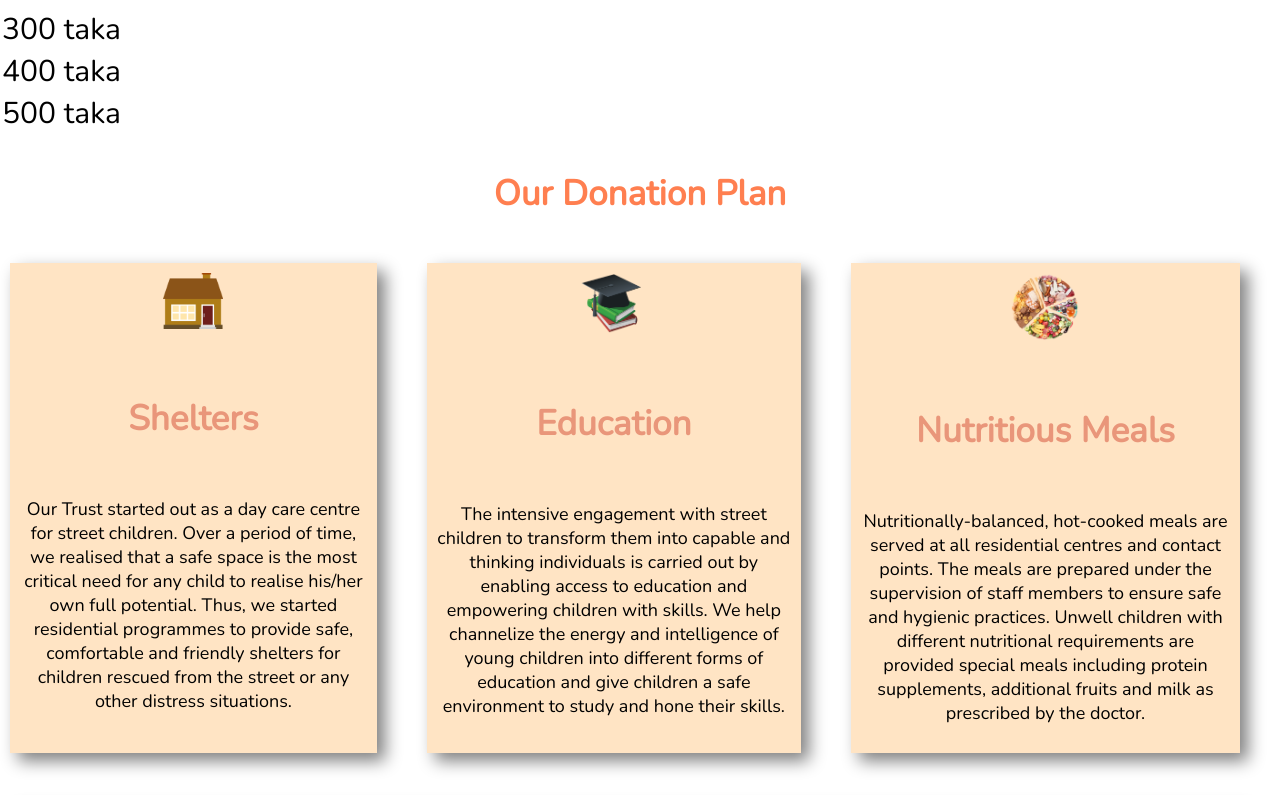
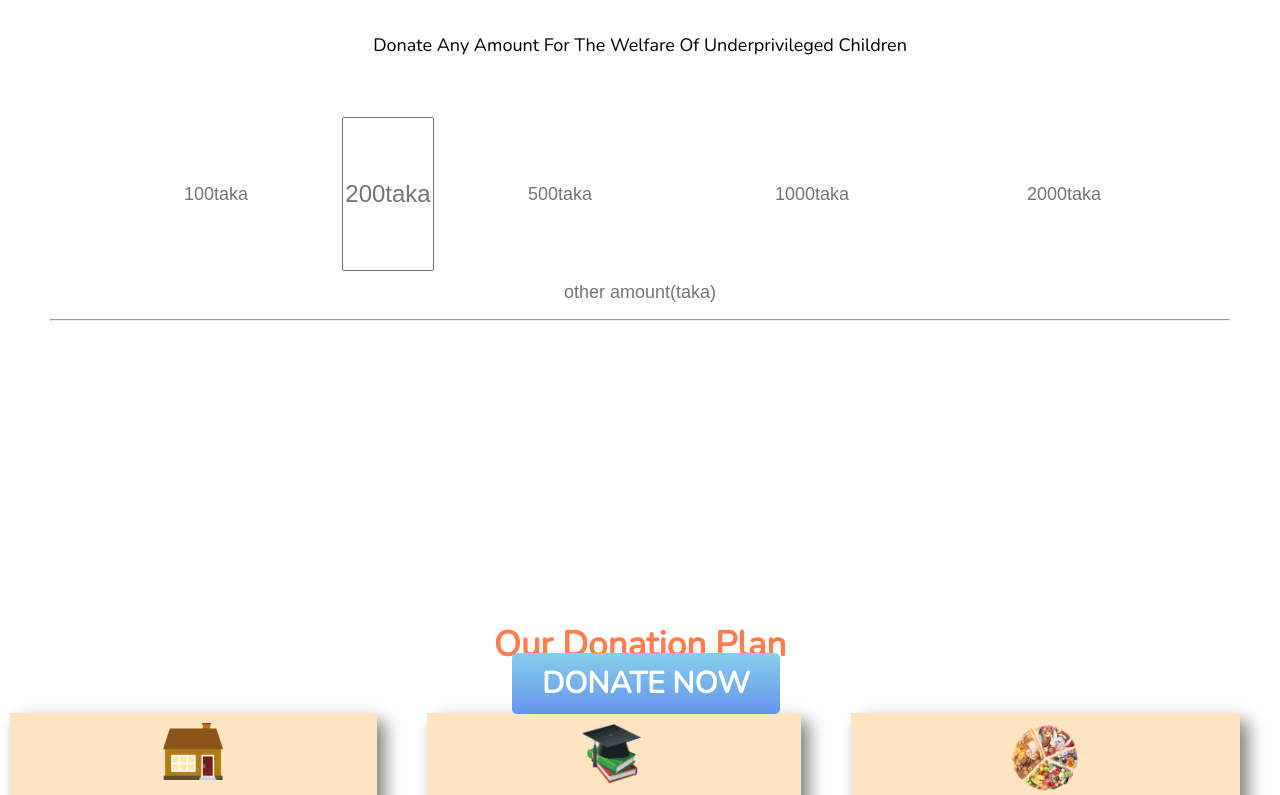
Before and after one commit to ibrahimkhalilullahshafi/Donation, a plain HTML site: page index.html in a window 1280 px wide. Shown: the part 827-1622 px from the top of the page. Drawn offline with nearby package versions, Linux system fonts and the light colour scheme.

Commit message:
first commit

```diff
--- a/index.html
+++ b/index.html
@@ -14,7 +14,7 @@
 
 <body>
     <section>
-        <div>
+        <div class="front-page">
             <h1>In Times Of Need,</h1>
             <h1>Let’s Help Each Other</h1>
             <h3>Muhammad, upon him be peace, said: “Charity does not in any way decrease the wealth and the servant who
@@ -27,11 +27,17 @@
         <div class="donation-amount">
             <h1>DONATE TODAY</h1>
             <p>Donate Any Amount For The Welfare Of Underprivileged Children</p>
-            <option>100 taka</option>
-            <option>200 taka</option>
-            <option>300 taka</option>
-            <option>400 taka</option>
-            <option>500 taka</option>
+            <div class="amount">
+                <input class="item" type="text" placeholder="100taka">
+                <input id='item2' type="text" placeholder="200taka">
+                <input class="item" type="text" placeholder="500taka">
+                <input class="item" type="text" placeholder="1000taka">
+                <input class="item" type="text" placeholder="2000taka">
+            </div>
+            <Input class="other-amount" type="text" placeholder="other amount(taka)">
+            <a class="button" target=”_blank” href="https://assunnahfoundation.org/">DONATE
+                NOW</a>
+            <hr>
         </div>
         <section>
             <h1 class="plan-title">Our Donation Plan</h1>
--- a/style.css
+++ b/style.css
@@ -5,7 +5,7 @@ body {
     padding: 0px;
     border: 0px;
     background-image: url("images/donation13.jpg");
-    background-size: 1600px 600px;
+    background-size: 1600px 620px;
     background-repeat: no-repeat;
 }
 
@@ -21,9 +21,12 @@ body {
     margin: 0;
     position: absolute;
     top: 70%;
-    left: 50%;
-    -ms-transform: translate(-50%, -50%);
-    transform: translate(-50%, -50%);
+    left: 40%;
+
+}
+
+.front-page {
+    margin-bottom: 200px;
 }
 
 h1 {
@@ -48,8 +51,63 @@ p {
 }
 
 .donation-amount {
-    margin-top: 150px;
+    margin: 300px 50px 300px 50px;
 }
+
+.button {
+    text-align: center;
+    text-decoration: none;
+    background-image: linear-gradient(skyblue, cornflowerblue);
+    color: white;
+    padding: 10px 30px;
+    border-radius: 5px;
+    font-weight: 700;
+    display: grid;
+    margin: 0;
+    position: absolute;
+    top: 185%;
+    left: 40%;
+
+}
+
+
+.amount {
+    display: flex;
+    flex-direction: row;
+    align-content: center;
+    padding: 0px;
+    margin: 60px 40px 10px 40px;
+}
+
+.item {
+    flex: 1;
+    font-size: large;
+    border: none;
+    padding: 0px;
+    margin: 10px 10px 10px 10px;
+    width: 300px;
+    text-align: center;
+
+}
+
+#item2 {
+    flex: 1;
+    font-size: 18pt;
+    height: 150px;
+    width: 50px;
+    padding: 0px;
+    text-align: center;
+}
+
+.other-amount {
+    font-size: large;
+    text-align: center;
+    border: none;
+    display: block;
+    margin-right: auto;
+    margin-left: auto;
+}
+
 
 .plan-title {
     text-align: center;
@@ -84,7 +142,7 @@ p {
     display: flex;
     text-align: center;
     border: 0px solid grey;
-    margin: 10px 40px 40px 10px;
+    margin: 60px 40px 80px 40px;
     padding: 10px 10px 10px 10px;
     box-shadow: 8px 8px 16px gray;
     background-color: bisque;
@@ -94,6 +152,7 @@ p {
     display: flex;
     text-align: center;
     justify-content: center;
+    margin: 10px 10px 10px 10px;
 
 }
 
```
